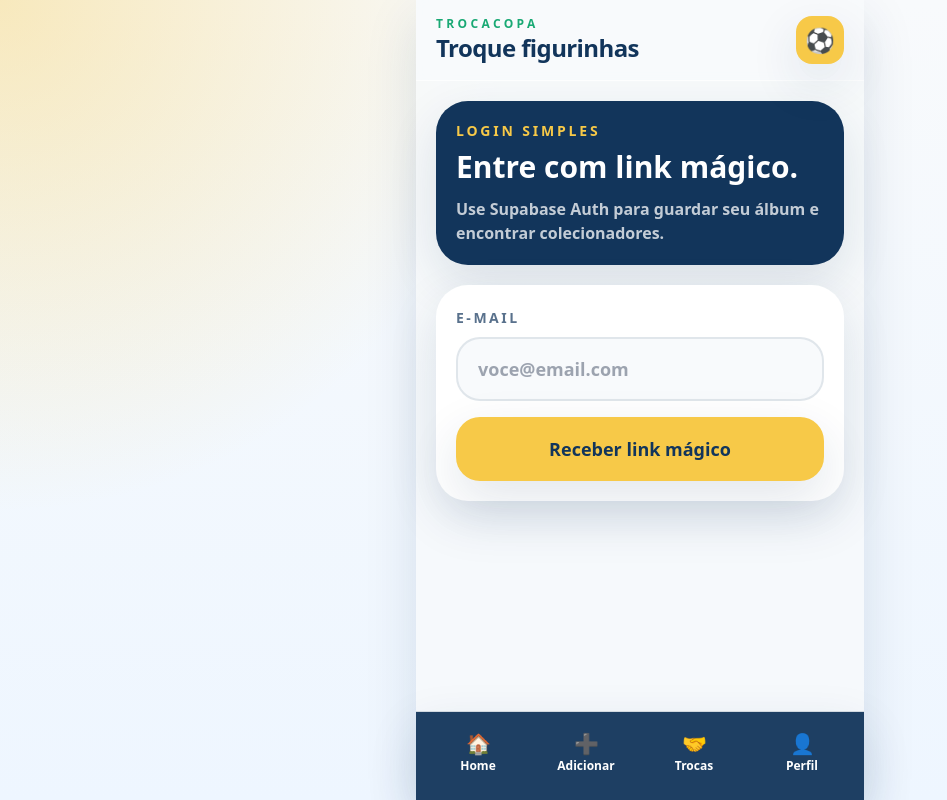
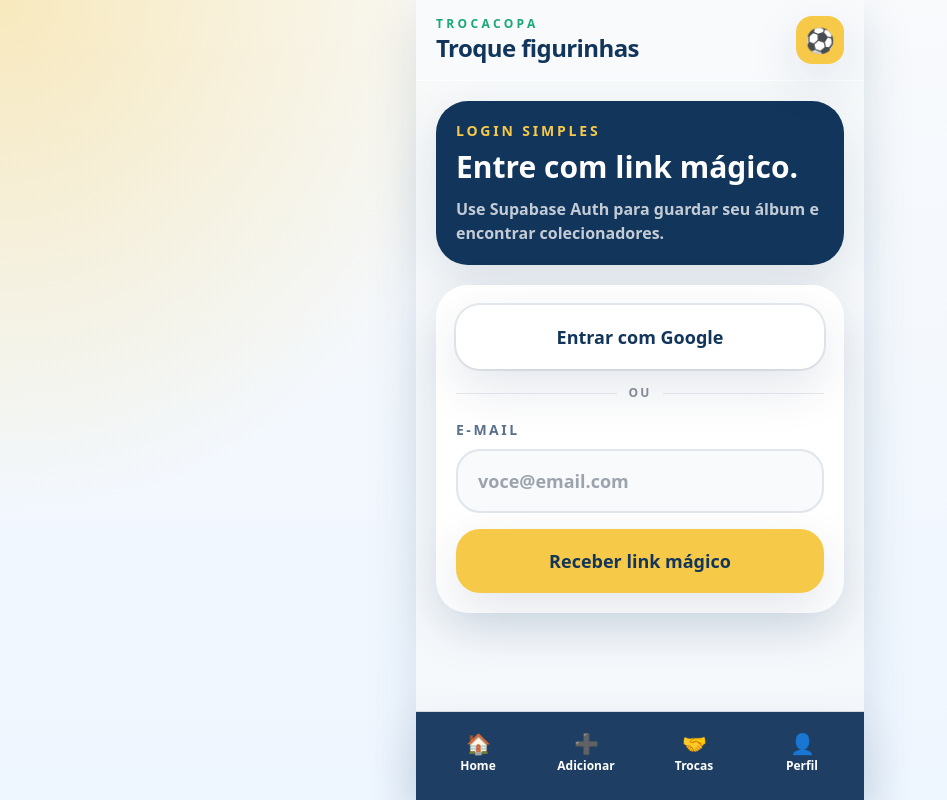
Before and after one commit to Cremonez07/troca-figurinhas, a Next.js app: page /login in a window 1280 px wide. Shown: the whole page, without its empty margins (0-947 px from the left). Built offline with nearby package versions, Linux system fonts and the light colour scheme; no server answers.

Commit message:
Adiciona login com Google

```diff
--- a/src/app/actions.ts
+++ b/src/app/actions.ts
@@ -1,5 +1,4 @@
 "use server";
-
 
 import { revalidatePath } from "next/cache";
 import { redirect } from "next/navigation";
@@ -39,7 +38,25 @@ if (error) {
         : "Não foi possível enviar o link agora. Tente novamente em instantes."
     };
   }
+
   return { ok: true, message: "Enviamos um link de acesso para seu e-mail." };
+}
+
+export async function signInWithGoogle(): Promise<void> {
+  const supabase = await createClient();
+
+  const { data, error } = await supabase.auth.signInWithOAuth({
+    provider: "google",
+    options: {
+      redirectTo: `${process.env.NEXT_PUBLIC_SITE_URL ?? "http://localhost:3000"}/auth/callback`
+    }
+  });
+
+  if (error || !data.url) {
+    redirect("/login?auth=google_error");
+  }
+
+  redirect(data.url);
 }
 
 export async function saveSticker(_prev: ActionState, formData: FormData): Promise<ActionState> {
--- a/src/components/login-form.tsx
+++ b/src/components/login-form.tsx
@@ -1,7 +1,7 @@
 "use client";
 
 import { useActionState, useEffect, useState } from "react";
-import { signInWithEmail, type ActionState } from "@/app/actions";
+import { signInWithEmail, signInWithGoogle, type ActionState } from "@/app/actions";
 
 const initialState: ActionState = { ok: false, message: "" };
 const COOLDOWN_SECONDS = 60;
@@ -27,9 +27,30 @@ export function LoginForm() {
   const isDisabled = pending || cooldown > 0;
 
   return (
-    <form action={formAction} className="space-y-4 rounded-[2rem] bg-white p-5 shadow-soft">
+    <div className="space-y-4 rounded-[2rem] bg-white p-5 shadow-soft">
+      <form action={signInWithGoogle}>
+        <button
+          type="submit"
+          className="min-h-16 w-full rounded-3xl bg-white px-5 text-lg font-black text-deep shadow-soft ring-2 ring-deep/10"
+        >
+          Entrar com Google
+        </button>
+      </form>
+
+      <div className="flex items-center gap-3">
+        <div className="h-px flex-1 bg-deep/10" />
+        <span className="text-xs font-black uppercase tracking-[0.18em] text-ink/50">
+          ou
+        </span>
+        <div className="h-px flex-1 bg-deep/10" />
+      </div>
+
+      <form action={formAction} className="space-y-4">
         <label className="block">
-        <span className="text-sm font-black uppercase tracking-[0.18em] text-deep/70">E-mail</span>
+          <span className="text-sm font-black uppercase tracking-[0.18em] text-deep/70">
+            E-mail
+          </span>
+
           <input
             name="email"
             type="email"
@@ -45,14 +66,26 @@ export function LoginForm() {
           disabled={isDisabled}
           className="min-h-16 w-full rounded-3xl bg-gold px-5 text-lg font-black text-deep shadow-soft disabled:opacity-60"
         >
-        {pending ? "Enviando..." : cooldown > 0 ? `Reenviar em ${cooldown}s` : "Receber link mágico"}
+          {pending
+            ? "Enviando..."
+            : cooldown > 0
+            ? `Reenviar em ${cooldown}s`
+            : "Receber link mágico"}
         </button>
 
         {state.message ? (
-        <p aria-live="polite" className={`rounded-2xl px-4 py-3 text-sm font-bold ${state.ok ? "bg-field/10 text-field" : "bg-red-50 text-red-700"}`}>
+          <p
+            aria-live="polite"
+            className={`rounded-2xl px-4 py-3 text-sm font-bold ${
+              state.ok
+                ? "bg-field/10 text-field"
+                : "bg-red-50 text-red-700"
+            }`}
+          >
             {state.message}
           </p>
         ) : null}
       </form>
+    </div>
   );
 }
```
Lines whose indentation alone changed are shown as unchanged.
